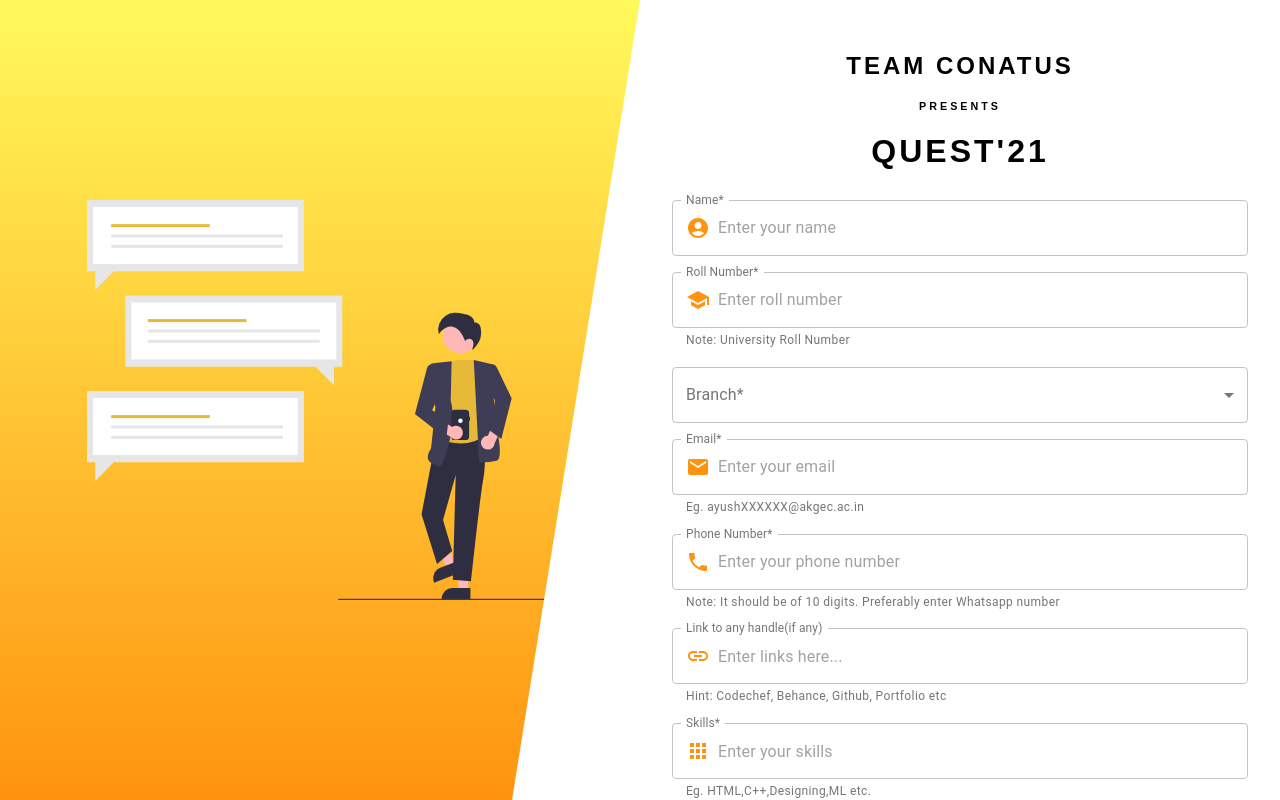
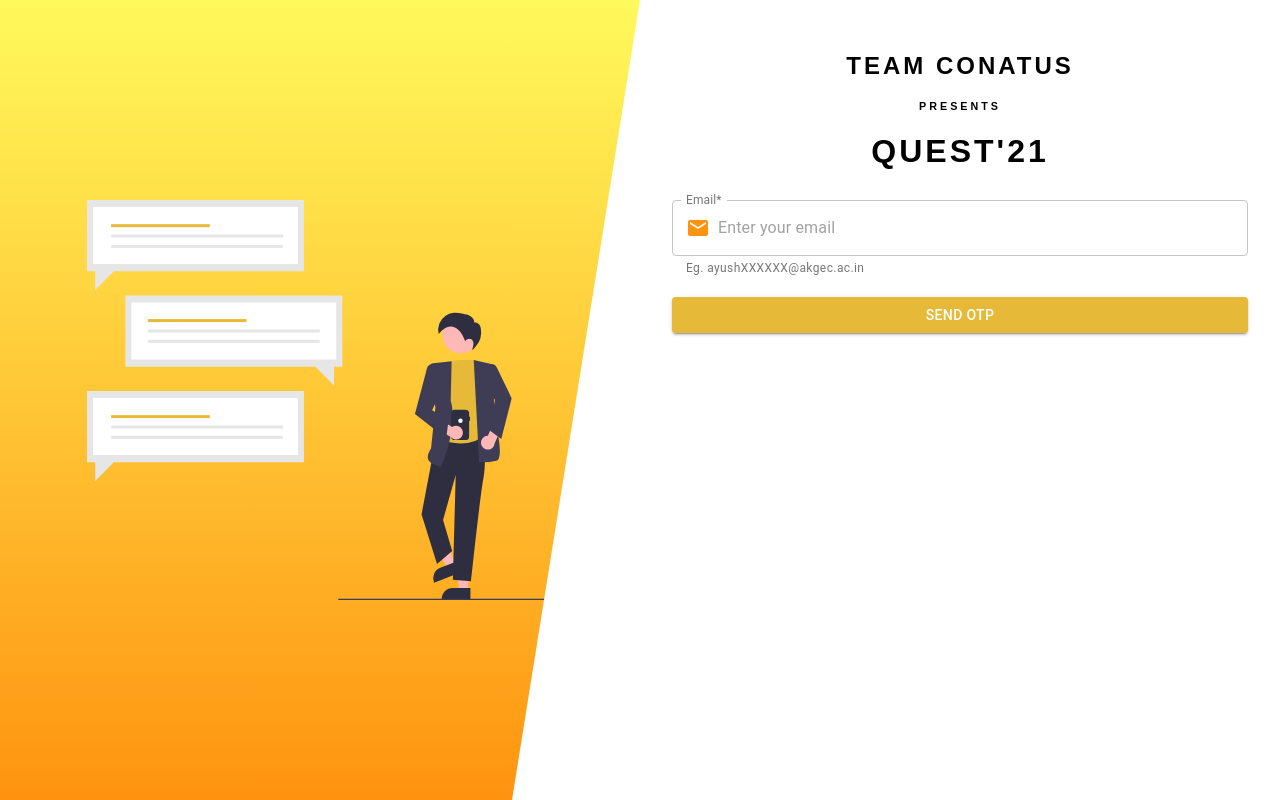
Before and after one commit to anas1503/Conatus-RegisterationForm, a React (Create React App) app: page / in a window 1280 px wide. Built offline with nearby package versions, Linux system fonts and the light colour scheme; a web font is replaced by a local one.

Commit message:
api integration

```diff
--- a/package.json
+++ b/package.json
@@ -10,10 +10,13 @@
     "@testing-library/jest-dom": "^5.14.1",
     "@testing-library/react": "^11.2.7",
     "@testing-library/user-event": "^12.8.3",
+    "axios": "^0.21.4",
     "react": "^17.0.2",
     "react-dom": "^17.0.2",
     "react-google-recaptcha": "^2.1.0",
     "react-hook-form": "^7.15.4",
+    "react-router": "^5.2.1",
+    "react-router-dom": "^5.3.0",
     "react-scripts": "4.0.3",
     "web-vitals": "^1.1.2"
   },
--- a/src/App.js
+++ b/src/App.js
@@ -1,4 +1,6 @@
 import React from 'react';
+import EmailVerifyForm from './components/email-verify/EmailVerifyForm';
+import { Route, Switch, BrowserRouter } from 'react-router-dom';
 import Rform from './components/form/Rform';
 
 const App = () => {
@@ -11,7 +13,16 @@ const App = () => {
 
     return (
         <div>
-            <Rform/>
+            <BrowserRouter>
+                <Switch>
+                    <Route exact path="/">
+                        <EmailVerifyForm />
+                    </Route>
+                    <Route exact path="/details">
+                        <Rform />
+                    </Route>
+                </Switch>
+            </BrowserRouter>
         </div>
     );
 };
--- /dev/null
+++ b/src/components/email-verify/EmailVerifyForm.jsx
@@ -0,0 +1,158 @@
+import React, { useState } from 'react';
+import '../form/form.css';
+import logo from '../../../src/assets/ill.svg';
+import {
+    TextField,
+    Button,
+    Box,
+    InputAdornment, Snackbar,
+} from '@material-ui/core';
+import { makeStyles } from '@material-ui/core/styles';
+import { Email } from '@mui/icons-material';
+import axios from 'axios';
+import { useHistory } from 'react-router';
+
+
+const useStyles = makeStyles((theme) => ({
+    inputField: {
+        width: '100%',
+        margin: theme.spacing(1, 0),
+    },
+    menustyle: {
+        padding: '.6rem',
+    },
+
+
+}));
+
+const EmailVerifyForm = () => {
+    const [email, setEmail] = useState('');
+    const [open, setOpen] = useState(false);
+    const [snackbarMessage, setSnackbarMessage] = useState('');
+    const [otp, setOtp] = useState('');
+    const [isOtpSent, setIsOtpSent] = useState(false);
+    const [error, setError] = useState({
+        email: '',
+        otp: '',
+    });
+    const history = useHistory();
+
+    const handleClose = () => {
+        setOpen(false);
+    }
+
+    const onSubmit = () => {
+        if (!email) {
+            setError({ email: 'Email required', otp: '' });
+        } else if (!/^[A-Z0-9._%+-]+@[A-Z0-9.-]+\.[A-Z]{2,}$/i.test(email)) {
+            setError({ email: 'Invalid email', otp: '' });
+        } else {
+            setError({ email: '', otp: '' });
+            // send otp
+            axios.post('https://conatus-registration.herokuapp.com/sendOTP', { email }).then((res) => {
+                console.log(res);
+                if (res.status === 201) {
+                    setSnackbarMessage('OTP Sent successfully');
+                    setOpen(true);
+                    setIsOtpSent(true);
+                }
+            });
+        }
+    };
+
+    const verifyOtp = () => {
+        console.log('inside verify', otp, otp.length);
+        if (!otp) {
+            setError({ email: '', otp: 'OTP required' });
+        } else if (otp <= 99999 || otp > 999999) {
+            setError({ email: '', otp: 'OTP should be of 6 digits' });
+        } else {
+            // verify otp
+            setError({ email: '', otp: '' });
+            console.log(otp);
+            axios.post('https://conatus-registration.herokuapp.com/verifyOTP', { email, otp: Number(otp) }).then((res) => {
+                console.log(res);
+                if (res.status === 201) {
+                    setSnackbarMessage('OTP Verified successfully');
+                    setOpen(true);
+                    localStorage.setItem('email', email);
+                    history.push('/details');
+                }
+            });
+        }
+    };
+
+
+    const classes = useStyles();
+    return (
+        <div className="box">
+            <div className="box-primary">
+                <img src={logo} className="ill" height="400px" alt="Illustration"/>
+            </div>
+            <div className="box-secondary">
+                <h2 className="heading" style={{ textAlign: 'center' }}>TEAM CONATUS</h2>
+                <h6 className="heading" style={{ textAlign: 'center', margin: '0' }}>PRESENTS</h6>
+                <h1 className="heading" style={{ textAlign: 'center' }}>QUEST'21</h1>
+                <form>
+                    {
+                        !isOtpSent && <TextField
+                            error={!!error.email}
+                            helperText={!!error.email ? error.email : 'Eg. ayushXXXXXX@akgec.ac.in'}
+                            autoComplete="off"
+                            InputProps={{
+                                startAdornment: (
+                                    <InputAdornment position="start">
+                                        <Email/>
+                                    </InputAdornment>
+                                ),
+                            }}
+                            placeholder="Enter your email"
+                            label="Email*"
+                            value={email}
+                            onChange={(e) => setEmail(e.target.value)}
+                            variant="outlined"
+                            fullWidth
+                            className={classes.inputField}
+                            name="email"
+                        />
+                    }
+                    {
+                        isOtpSent && <TextField
+                            error={!!error.otp}
+                            helperText={!!error.otp ? error.otp : ''}
+                            autoComplete="off"
+                            placeholder="Enter your OTP"
+                            label="One Time Password(OTP)*"
+                            value={otp}
+                            type="number"
+                            onChange={(e) => setOtp(e.target.value)}
+                            variant="outlined"
+                            fullWidth
+                            className={classes.inputField}
+                            name="otp"
+                        />
+                    }
+                    <Box textAlign='center'>
+                        <Button fullWidth className="button" variant="contained" color="primary"
+                                onClick={!isOtpSent ? onSubmit : verifyOtp} style={{
+                            marginTop: '10px',
+                            backgroundColor: '#e6b938',
+                        }}
+                        >
+                            {!isOtpSent ? 'Send OTP' : 'Verify OTP'}
+                        </Button>
+                    </Box>
+                </form>
+            </div>
+            <Snackbar
+                open={open}
+                anchorOrigin={{vertical: 'top', horizontal: 'center'}}
+                autoHideDuration={1500}
+                onClose={handleClose}
+                message={snackbarMessage}
+            />
+        </div>
+    );
+};
+
+export default EmailVerifyForm;
--- a/src/components/form/Rform.js
+++ b/src/components/form/Rform.js
@@ -1,4 +1,4 @@
-import React, { useState } from 'react';
+import React, { useEffect, useState } from 'react';
 import './form.css';
 import logo from '../../../src/assets/ill.svg';
 import validate from './Validation';
@@ -6,12 +6,15 @@ import {
     TextField,
     Button,
     Box,
-    InputAdornment
+    InputAdornment,
+    Snackbar,
 } from '@material-ui/core';
 import { makeStyles } from '@material-ui/core/styles';
 import MenuItem from '@material-ui/core/MenuItem';
 import ReCAPTCHA from 'react-google-recaptcha';
 import { AccountCircle, School, Email, Phone, Link, Apps } from '@mui/icons-material';
+import { useHistory } from 'react-router';
+import axios from 'axios';
 
 
 const useStyles = makeStyles((theme) => ({
@@ -40,7 +43,25 @@ const Rform = () => {
     });
 
     const [errors, setErrors] = useState({});
+    const [open, setOpen] = useState(false);
+    const history = useHistory();
 
+    useEffect(() => {
+        const email = localStorage.getItem('email');
+        if (!email) {
+            history.push('/');
+        } else {
+            setData(prevState => ({
+                ...prevState,
+                email: email,
+            }));
+        }
+    }, [history]);
+
+
+    const handleClose = () => {
+        setOpen(false);
+    };
 
     const handle = (e) => {
         const keyName = e.target.name;
@@ -61,16 +82,20 @@ const Rform = () => {
     };
 
     const onSubmit = () => {
-
         setErrors(validate(data));
-
         if (Object.keys(validate(data)).length === 0) {
             console.log('all well', data);
+            axios.post('https://conatus-registration.herokuapp.com/users', data).then((res) => {
+                console.log(res);
+                if (res.status === 201) {
+                    setOpen(true);
+                    setData({});
+                    localStorage.removeItem('email');
+                }
+            });
         } else {
             console.log('error');
         }
-
-
     };
 
 
@@ -102,7 +127,7 @@ const Rform = () => {
                         InputProps={{
                             startAdornment: (
                                 <InputAdornment position="start">
-                                    <AccountCircle />
+                                    <AccountCircle/>
                                 </InputAdornment>
                             ),
                         }}
@@ -114,7 +139,7 @@ const Rform = () => {
                         InputProps={{
                             startAdornment: (
                                 <InputAdornment position="start">
-                                    <School />
+                                    <School/>
                                 </InputAdornment>
                             ),
                         }}
@@ -149,35 +174,35 @@ const Rform = () => {
                         <MenuItem className={classes.menustyle} value="CS">
                             CS
                         </MenuItem>
-                        <MenuItem className={classes.menustyle} value="CSE(ML&AI)">
-                            CSE(ML&AI)
+                        <MenuItem className={classes.menustyle} value="CSE(ML/AI)">
+                            CSE(ML/AI)
                         </MenuItem>
                         <MenuItem className={classes.menustyle} value="CSE(DS)">
                             CSE(DS)
                         </MenuItem>
-                        <MenuItem className={classes.menustyle} value="CSE(CSIT)">
-                            CSIT
+                        <MenuItem className={classes.menustyle} value="CS/IT">
+                            CS/IT
                         </MenuItem>
-                        <MenuItem className={classes.menustyle} value="CSE(IT)">
+                        <MenuItem className={classes.menustyle} value="IT">
                             IT
                         </MenuItem>
                     </TextField>
 
                     <TextField
                         error={!!errors.email}
+                        disabled={true}
                         helperText={!!errors.email ? errors.email : 'Eg. ayushXXXXXX@akgec.ac.in'}
                         autoComplete="off"
                         InputProps={{
                             startAdornment: (
                                 <InputAdornment position="start">
-                                    <Email />
+                                    <Email/>
                                 </InputAdornment>
                             ),
                         }}
                         placeholder="Enter your email"
                         label="Email*"
                         value={data.email}
-                        onChange={(e) => handle(e)}
                         variant="outlined"
                         fullWidth
                         className={classes.inputField}
@@ -191,7 +216,7 @@ const Rform = () => {
                         InputProps={{
                             startAdornment: (
                                 <InputAdornment position="start">
-                                    <Phone />
+                                    <Phone/>
                                 </InputAdornment>
                             ),
                         }}
@@ -211,7 +236,7 @@ const Rform = () => {
                         InputProps={{
                             startAdornment: (
                                 <InputAdornment position="start">
-                                    <Link />
+                                    <Link/>
                                 </InputAdornment>
                             ),
                         }}
@@ -232,7 +257,7 @@ const Rform = () => {
                         InputProps={{
                             startAdornment: (
                                 <InputAdornment position="start">
-                                    <Apps />
+                                    <Apps/>
                                 </InputAdornment>
                             ),
                         }}
@@ -259,10 +284,10 @@ const Rform = () => {
                         className={classes.inputField}
                         name="residence"
                     >
-                        <MenuItem className={classes.menustyle} value=" Girls Hostel">
+                        <MenuItem className={classes.menustyle} value="Girls Hostel">
                             Girls Hostel
                         </MenuItem>
-                        <MenuItem className={classes.menustyle} value="Boy Hostel">
+                        <MenuItem className={classes.menustyle} value="Boys Hostel">
                             Boys Hostel
                         </MenuItem>
                         <MenuItem className={classes.menustyle} value="Day Scholar">
@@ -310,8 +335,12 @@ const Rform = () => {
 
 
             </div>
-
-
+            <Snackbar
+                open={open}
+                autoHideDuration={2500}
+                onClose={handleClose}
+                message="Form Submitted Successfully"
+            />
         </div>
     );
 };
```
Also changed, not shown: src/components/form/Validation.js (+5 -5 lines), 1 other file (tests, documents, lock files or other folders).
